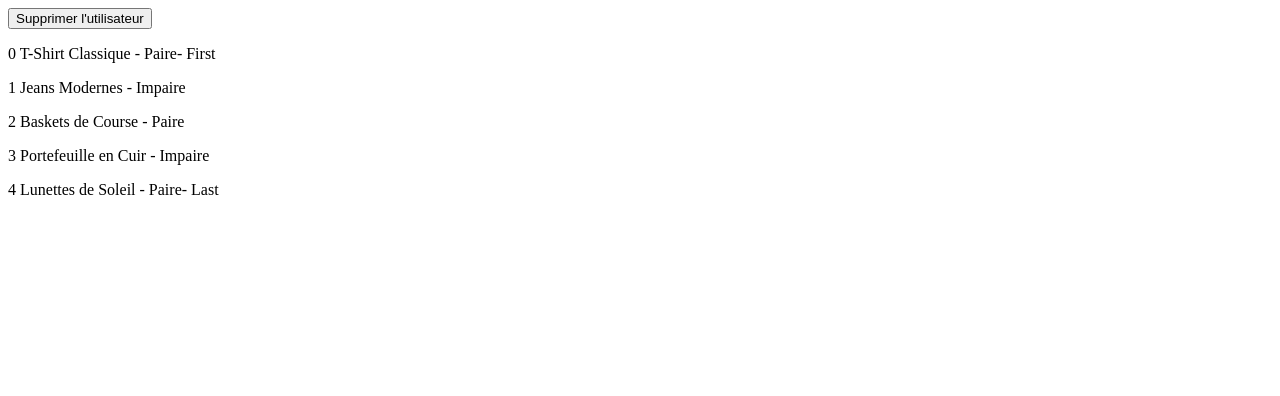
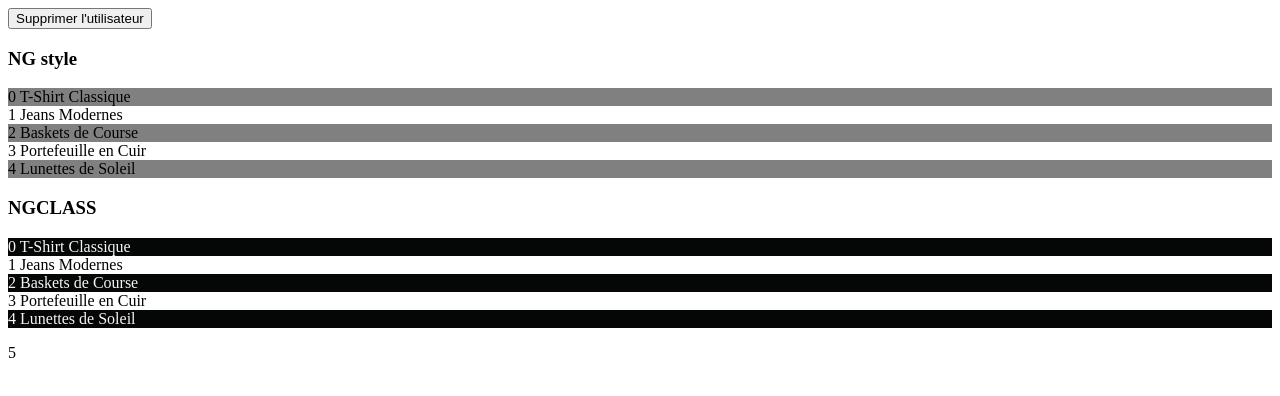
Before and after one commit to edjeezy/transition-app, an Angular app: page / in a window 1280 px wide. Shown: the top 396 px of the page. Built offline with nearby package versions, Linux system fonts and the light colour scheme.

Commit message:
new syntax

```diff
--- a/src/app/app.html
+++ b/src/app/app.html
@@ -3,4 +3,5 @@
 <button (click)="changeTitle()"> Salut {{title}}</button>
 <app-template-driven-form></app-template-driven-form> -->
 
-<app-conditionals></app-conditionals>
+<!-- <app-conditionals></app-conditionals> -->
+ <app-new-syntax></app-new-syntax>
--- a/src/app/app.ts
+++ b/src/app/app.ts
@@ -3,10 +3,11 @@ import { RouterOutlet } from '@angular/router';
 import { CounterA } from "./counter-a/counter-a";
 import { TemplateDrivenForm } from "./template-driven-form/template-driven-form";
 import { Conditionals } from "./conditionals/conditionals";
+import { NewSyntax } from "./new-syntax/new-syntax";
 
 @Component({
   selector: 'app-root',
-  imports: [CounterA, TemplateDrivenForm, Conditionals],
+  imports: [CounterA, TemplateDrivenForm, Conditionals, NewSyntax],
   templateUrl: './app.html',
   styleUrl: './app.css'
 })
--- /dev/null
+++ b/src/app/new-syntax/new-syntax.css
@@ -0,0 +1,4 @@
+.isEvenClass {
+    background-color: rgb(5, 6, 6);
+    color: whitesmoke;
+}
--- /dev/null
+++ b/src/app/new-syntax/new-syntax.html
@@ -0,0 +1,42 @@
+@let data = products$ | async;
+
+@if (isAdmin) {
+<button>Supprimer l'utilisateur</button>
+} @else {
+<p>Vous N'avez pas access</p>
+}
+
+<h3>NG style</h3>
+
+@if (data) {
+<div>
+    @for (product of data; track product.id; let i = $index; let isFirst = $first;let isLast = $last; let isEven =
+    $even; let isOdd = $odd) {
+    <div [ngStyle]="{'background-color': isEven ? 'gray' : 'white', 'font-size': '16px'}">{{i}} {{ product.name }}</div>
+    } @empty {
+    <div>La liste est vide</div>
+    }
+</div>
+} @else {
+<p>Aucun produit n'a été trouvé.</p>
+}
+
+<h3>NGCLASS</h3>
+
+@if (data) {
+<div>
+    @for (product of data; track product.id; let i = $index; let isFirst = $first;let isLast = $last; let isEven =
+    $even; let isOdd = $odd) {
+    <div [ngClass]="{'isEvenClass': isEven}">{{i}} {{ product.name }}</div>
+    } @empty {
+    <div>La liste est vide</div>
+    }
+</div>
+} @else {
+<p>Aucun produit n'a été trouvé.</p>
+}
+
+
+@if (data) {
+<p>{{data.length}}</p>
+}
--- /dev/null
+++ b/src/app/new-syntax/new-syntax.ts
@@ -0,0 +1,53 @@
+import { AsyncPipe, NgClass, NgStyle } from '@angular/common';
+import { Component } from '@angular/core';
+import { BehaviorSubject } from 'rxjs';
+
+@Component({
+  selector: 'app-new-syntax',
+  imports: [AsyncPipe, NgStyle, NgClass],
+  templateUrl: './new-syntax.html',
+  styleUrl: './new-syntax.css',
+})
+export class NewSyntax {
+  isAdmin = true;
+
+  private productsSubject = new BehaviorSubject([
+    {
+      "id": 1,
+      "name": "T-Shirt Classique",
+      "price": 20,
+      "description": "Un t-shirt classique confortable et élégant en 100% coton.",
+      "imageUrl": "https://placehold.co/600x400/cccccc/000000?text=T-Shirt"
+    },
+    {
+      "id": 2,
+      "name": "Jeans Modernes",
+      "price": 55,
+      "description": "Jean en denim de haute qualité avec une coupe slim moderne.",
+      "imageUrl": "https://placehold.co/600x400/cccccc/000000?text=Jeans"
+    },
+    {
+      "id": 3,
+      "name": "Baskets de Course",
+      "price": 80,
+      "description": "Baskets légères et durables, parfaites pour votre course quotidienne.",
+      "imageUrl": "https://placehold.co/600x400/cccccc/000000?text=Baskets"
+    },
+    {
+      "id": 4,
+      "name": "Portefeuille en Cuir",
+      "price": 45,
+      "description": "Un portefeuille en cuir élégant et durable avec plusieurs fentes pour cartes.",
+      "imageUrl": "https://placehold.co/600x400/cccccc/000000?text=Portefeuille"
+    },
+    {
+      "id": 5,
+      "name": "Lunettes de Soleil",
+      "price": 120,
+      "description": "Lunettes de soleil élégantes avec protection UV.",
+      "imageUrl": "https://placehold.co/600x400/cccccc/000000?text=Lunettes"
+    },
+  ]);
+
+  products$ = this.productsSubject.asObservable();
+}
```
Also changed, not shown: 1 other file (tests, documents, lock files or other folders).
